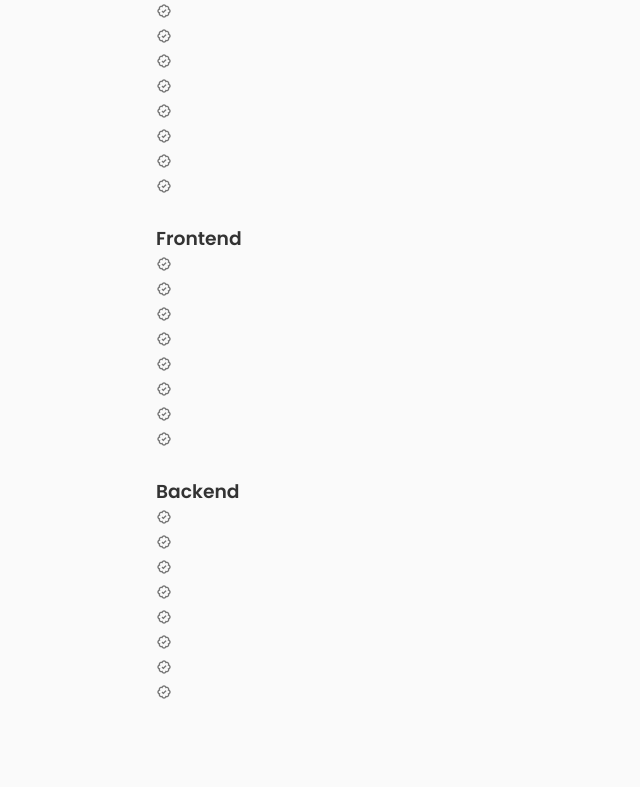
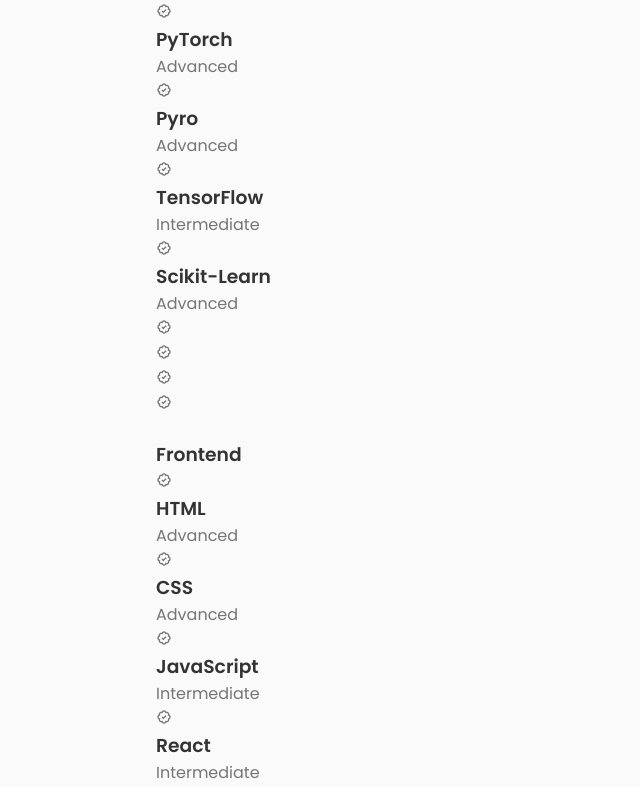
Before and after one commit to sinatayebati/sinatayebati.github.io, a React (Create React App) app: page / in a window 1280 px wide. Shown: the part 1744-2531 px from the top of the page, without its empty margins (0-640 px from the left). Before the commit the page ends 2482 px from the top, so only its background shows below. Built offline with nearby package versions, Linux system fonts and the light colour scheme.

Commit message:
commit #42 skills updatr

```diff
--- a/src/components/skills/backend.jsx
+++ b/src/components/skills/backend.jsx
@@ -7,12 +7,13 @@ const Backend = () => {
 
         <div className="skills__box">
             <div className="skills__group">
+
                 <div className="skills__data">
                     <i class='bx bx-badge-check'></i>
 
                     <div>
-                    <h3 className="skills__name"></h3>
-                    <span className="skills__level"></span>
+                        <h3 className="skills__name">Python</h3>
+                        <span className="skills__level">Advanced</span>
                     </div>
                 </div>
 
@@ -20,8 +21,8 @@ const Backend = () => {
                     <i class='bx bx-badge-check'></i>
 
                     <div>
-                    <h3 className="skills__name"></h3>
-                    <span className="skills__level"></span>
+                        <h3 className="skills__name">Node.JS</h3>
+                        <span className="skills__level">Intermediate</span>
                     </div>
                 </div>
 
@@ -29,19 +30,11 @@ const Backend = () => {
                     <i class='bx bx-badge-check'></i>
 
                     <div>
-                    <h3 className="skills__name"></h3>
-                    <span className="skills__level"></span>
+                        <h3 className="skills__name">Express.JS</h3>
+                        <span className="skills__level">Intermediate</span>
+                    </div>
                 </div>
 
-                <div className="skills__data">
-                <i class='bx bx-badge-check'></i>
-
-                <div>
-                    <h3 className="skills__name"></h3>
-                    <span className="skills__level"></span>
-                </div>
-                </div>
-                </div>
             </div>
 
             <div className="skills__group">
--- a/src/components/skills/deeplr.jsx
+++ b/src/components/skills/deeplr.jsx
@@ -11,8 +11,8 @@ const Deeplr = () => {
                     <i class='bx bx-badge-check'></i>
 
                     <div>
-                        <h3 className="skills__name"></h3>
-                        <span className="skills__level"></span>
+                        <h3 className="skills__name">PyTorch</h3>
+                        <span className="skills__level">Advanced</span>
                     </div>
                     </div>
 
@@ -20,8 +20,8 @@ const Deeplr = () => {
                     <i class='bx bx-badge-check'></i>
 
                     <div>
-                        <h3 className="skills__name"></h3>
-                        <span className="skills__level"></span>
+                        <h3 className="skills__name">Pyro</h3>
+                        <span className="skills__level">Advanced</span>
                     </div>
                     </div>
 
@@ -29,17 +29,18 @@ const Deeplr = () => {
                     <i class='bx bx-badge-check'></i>
 
                     <div>
-                        <h3 className="skills__name"></h3>
-                        <span className="skills__level"></span>
+                        <h3 className="skills__name">TensorFlow</h3>
+                        <span className="skills__level">Intermediate</span>
                     </div>
 
                     <div className="skills__data">
                     <i class='bx bx-badge-check'></i>
 
                     <div>
-                        <h3 className="skills__name"></h3>
-                        <span className="skills__level"></span>
+                        <h3 className="skills__name">Scikit-Learn</h3>
+                        <span className="skills__level">Advanced</span>
                     </div>
+
                     </div>
                     </div>
                 </div>
--- a/src/components/skills/frontend.jsx
+++ b/src/components/skills/frontend.jsx
@@ -11,8 +11,8 @@ const Frontend = () => {
                 <i class='bx bx-badge-check'></i>
 
                 <div>
-                    <h3 className="skills__name"></h3>
-                    <span className="skills__level"></span>
+                    <h3 className="skills__name">HTML</h3>
+                    <span className="skills__level">Advanced</span>
                 </div>
                 </div>
 
@@ -20,8 +20,8 @@ const Frontend = () => {
                 <i class='bx bx-badge-check'></i>
 
                 <div>
-                    <h3 className="skills__name"></h3>
-                    <span className="skills__level"></span>
+                    <h3 className="skills__name">CSS</h3>
+                    <span className="skills__level">Advanced</span>
                 </div>
                 </div>
 
@@ -29,16 +29,16 @@ const Frontend = () => {
                 <i class='bx bx-badge-check'></i>
 
                 <div>
-                    <h3 className="skills__name"></h3>
-                    <span className="skills__level"></span>
+                    <h3 className="skills__name">JavaScript</h3>
+                    <span className="skills__level">Intermediate</span>
                 </div>
 
                 <div className="skills__data">
                 <i class='bx bx-badge-check'></i>
 
                 <div>
-                    <h3 className="skills__name"></h3>
-                    <span className="skills__level"></span>
+                    <h3 className="skills__name">React</h3>
+                    <span className="skills__level">Intermediate</span>
                 </div>
                 </div>
                 </div>
```
Lines whose indentation alone changed are shown as unchanged.
